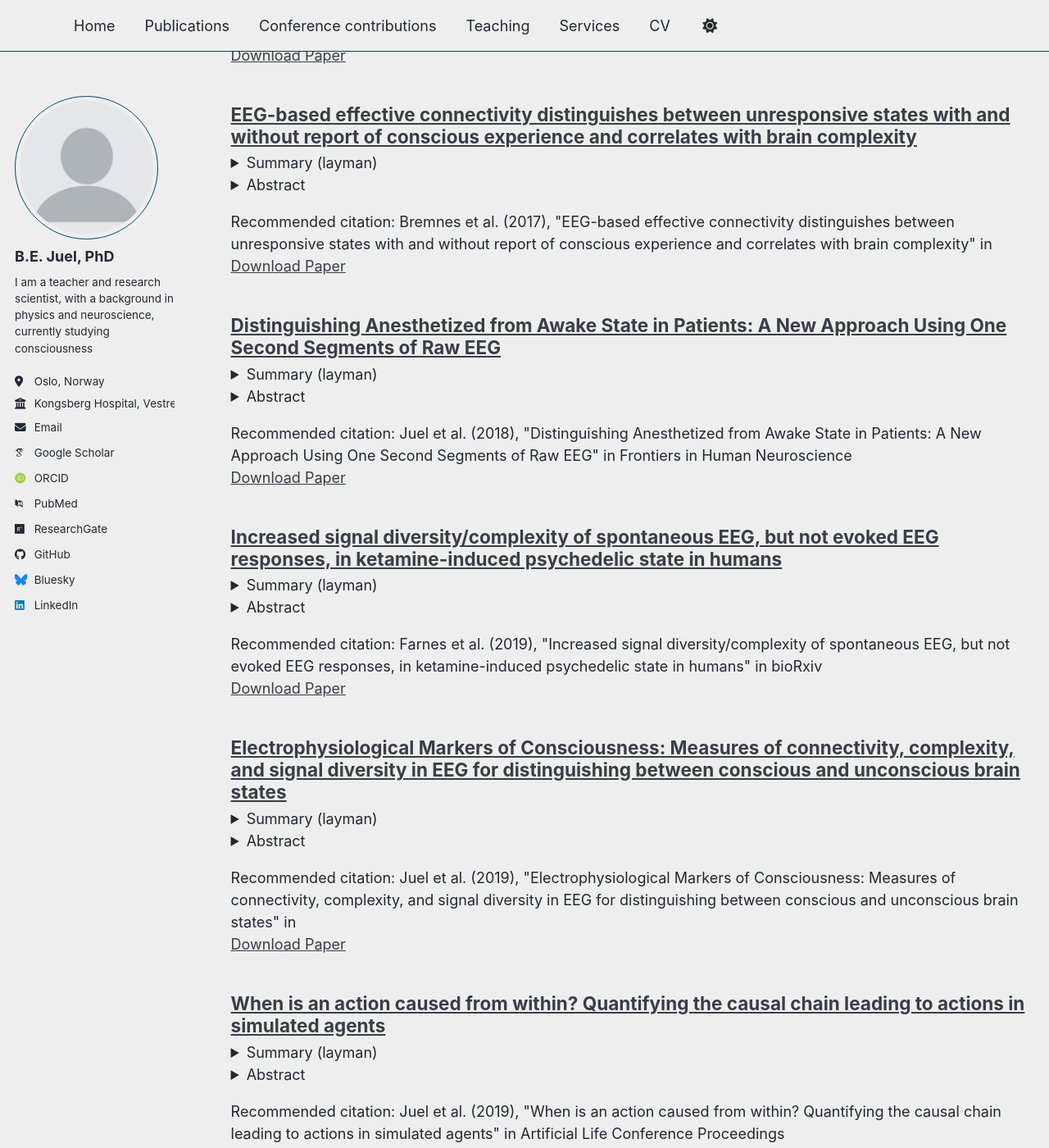
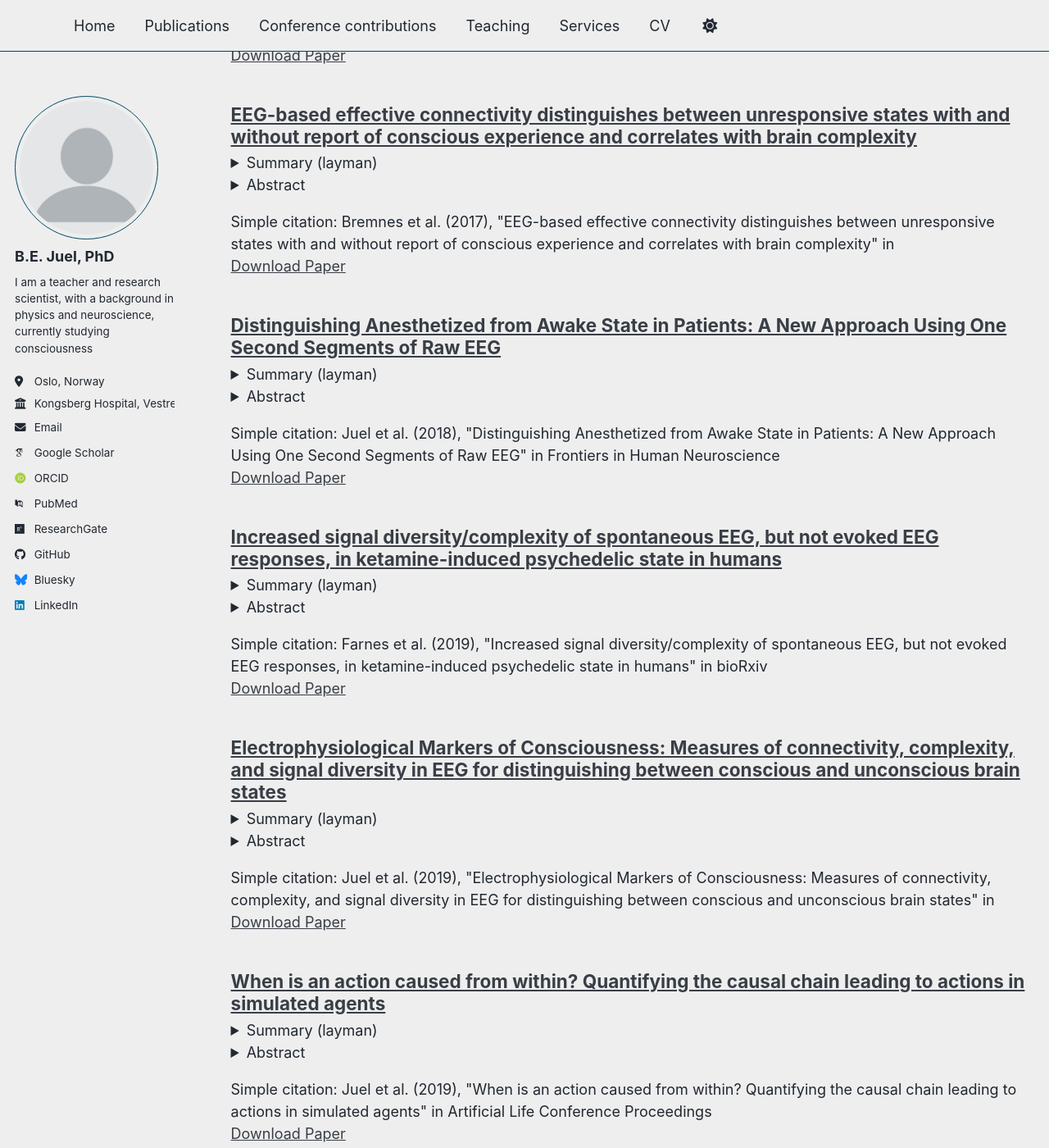
Before and after one commit to bjorneju/bjorneju.github.io, a Jekyll site: the page built from _pages/collection-archive.html, in a window 1280 px wide and 1400 px high, scrolled down 623 px. Shown: the whole window at 82% size. Built offline with Jekyll 4.4.1, drawn with Linux system fonts in a browser that asks for light colours; some web fonts are replaced; a script bundle is joined from its source files by our own code; library files that are not in the unit come from our copies; some of the changed text lies outside the part shown.

Commit message:
fix link

```diff
--- a/_includes/archive-single.html
+++ b/_includes/archive-single.html
@@ -30,7 +30,7 @@
       {% if post.link %}
         <a href="{{ post.link }}">{{ title }}</a> <a href="{{ base_path }}{{ post.url }}" rel="permalink"><i class="fa fa-link" aria-hidden="true" title="permalink"></i><span class="sr-only">Permalink</span></a>
       {% else %}
-        <a href="{{ base_path }}{{ post.url }}" rel="permalink">{{ title }}</a>
+        <a href="{{ post.paperurl }}">{{ title }}</a>
       {% endif %}
     </h2>
 
@@ -56,7 +56,7 @@
     {% if post.collection == 'teaching' %}
       <p> {{ post.type }}, <i>{{ post.venue }}</i>, {{ post.date | default: "1900-01-01" | date: "%Y" }} </p>
     {% elsif post.collection == 'publications' %}
-      <p>Recommended citation: {{ post.citation }}<br /><a href="{{ post.paperurl }}">Download Paper</a>
+      <p>Simple citation: {{ post.citation }}<br /><a href="{{ post.paperurl }}">Download Paper</a>
     {% elsif post.date %}
       <p class="page__date"><strong><i class="fa fa-fw fa-calendar" aria-hidden="true"></i> {{ site.data.ui-text[site.locale].date_label | default: "Published:" }}</strong> <time datetime="{{ post.date | default: "1900-01-01" | date_to_xmlschema }}">{{ post.date | default: "1900-01-01" | date: "%B %d, %Y" }}</time></p>
     {% endif %}
```
